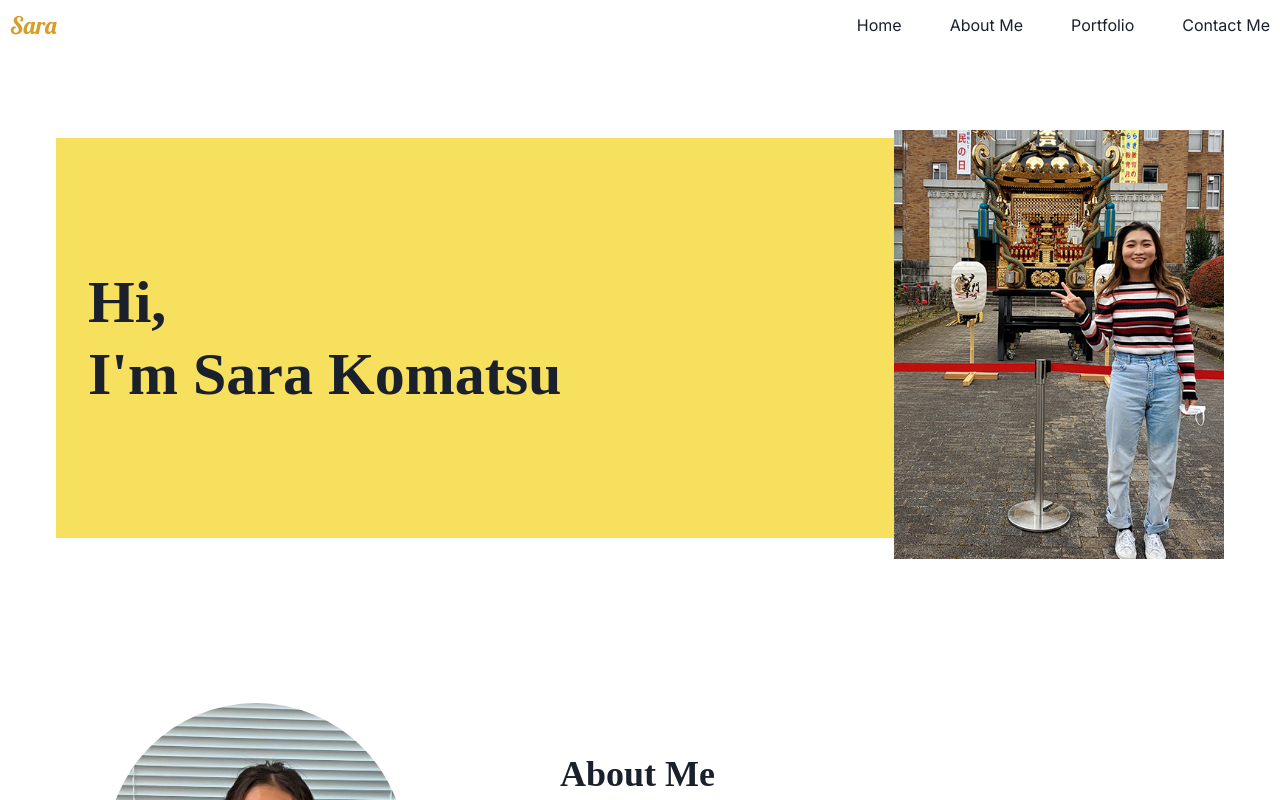
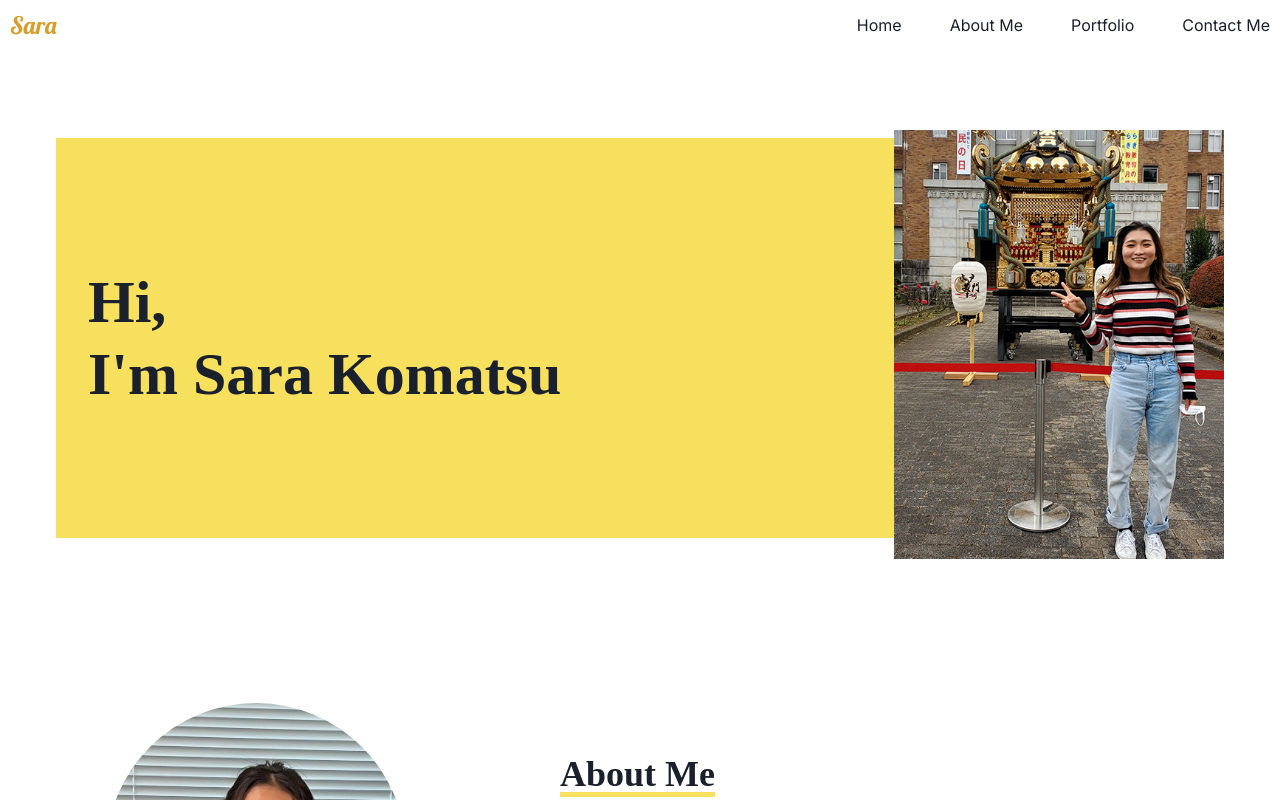
Before and after one commit to Sara-pyon/Profile, a React (Vite) app: page / in a window 1280 px wide. Shown: the top 800 px of the page. Built offline with nearby package versions, Linux system fonts and the light colour scheme.

Commit message:
Replace section's heading with SectionHeading component

```diff
--- a/src/components/Contact.tsx
+++ b/src/components/Contact.tsx
@@ -1,9 +1,10 @@
-import { Box, Flex, Heading, Image, Link, List, ListIcon, ListItem} from "@chakra-ui/react"
+import { Box, Flex, Image, Link, List, ListIcon, ListItem} from "@chakra-ui/react"
 import p from "../constants/profile";
 import { BsTelephone } from "react-icons/bs";
 import { IoMailOutline } from "react-icons/io5";
 import { IoLocationOutline } from "react-icons/io5";
 import images from "../constants/images";
+import SectionHeading from "./SectionHeading";
 
 const profile = p.profile;
 
@@ -13,12 +14,7 @@ const Contact = () => {
         <Box bg='yellow.50' paddingTop='2rem'>
             <div className="container">
                 <Flex justifyContent='center' paddingBottom='3rem'>
-                    <Box width='fit-content' position='relative'>
-                        <Heading>Contact Me</Heading>
-                        <Box width='100%' height='5px' bg='yellow.300'
-                        position='absolute'
-                        bottom={0}/>
-                    </Box>
+                    <SectionHeading title="Contact Me"/>
                 </Flex>
                 <Flex  justifyContent='center' alignItems='center'>
                     <List display='flex' flexDirection={{base:'column',md:'row'}}
--- a/src/components/Introduce.tsx
+++ b/src/components/Introduce.tsx
@@ -1,5 +1,6 @@
 import { SimpleGrid, Show, Flex, Heading, Image, Text } from '@chakra-ui/react'
 import images from '../constants/images'
+import SectionHeading from './SectionHeading'
 
 const Introduce = () => {
   return (
@@ -15,7 +16,7 @@ const Introduce = () => {
         </Show>
         <Flex flexDirection='column'
         rowGap={3}>
-            <Heading>About Me</Heading>
+            <SectionHeading title='About Me' />
             <Text maxW='35em'>
             During my university years, I engaged in data analysis using Java and Python and conducted research in the field of Internet science. After graduating from a four-year university in Japan with a degree in Information and Mathematical Science, I developed an interest in web development. Through self-study, I've created several websites as practical exercises and I really enjoy it.
             </Text>
--- a/src/components/Portfolio.tsx
+++ b/src/components/Portfolio.tsx
@@ -1,19 +1,15 @@
 import PortfolioCard from "./PortfolioCard"
 import portfolio from "../constants/portfolio"
-import { Box, Flex, Heading} from "@chakra-ui/react"
+import {Flex, Heading} from "@chakra-ui/react"
 import styles from './ScrollCards.module.css'
+import SectionHeading from "./SectionHeading"
 
 const Portfolio = () => {
   return (
     <div>
         <div className="container section" id='portfolio'>
             <Flex justifyContent='center' paddingBottom='3rem'>
-                <Box width='fit-content' position='relative'>
-                    <Heading>Portfolio</Heading>
-                    <Box width='100%' height='5px' bg='yellow.300'
-                    position='absolute'
-                    bottom={0}/>
-                </Box>
+                <SectionHeading title="Portfolio" />
             </Flex>
         </div>
         <Flex flexDirection='column' rowGap='5rem' paddingInline={1}>
--- /dev/null
+++ b/src/components/SectionHeading.tsx
@@ -0,0 +1,18 @@
+import { Box, Heading } from "@chakra-ui/react"
+
+interface Props{
+    title: string
+}
+
+const SectionHeading = ({title}:Props) => {
+  return (
+    <Box width='fit-content' position='relative'>
+        <Heading>{title}</Heading>
+        <Box width='100%' height='5px' bg='yellow.300'
+        position='absolute'
+        bottom={0}/>
+    </Box>
+  )
+}
+
+export default SectionHeading
```
